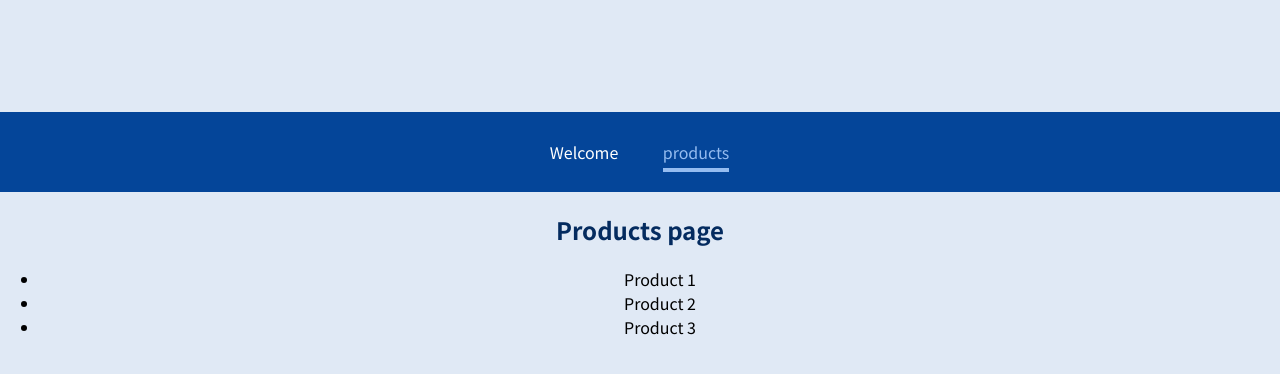
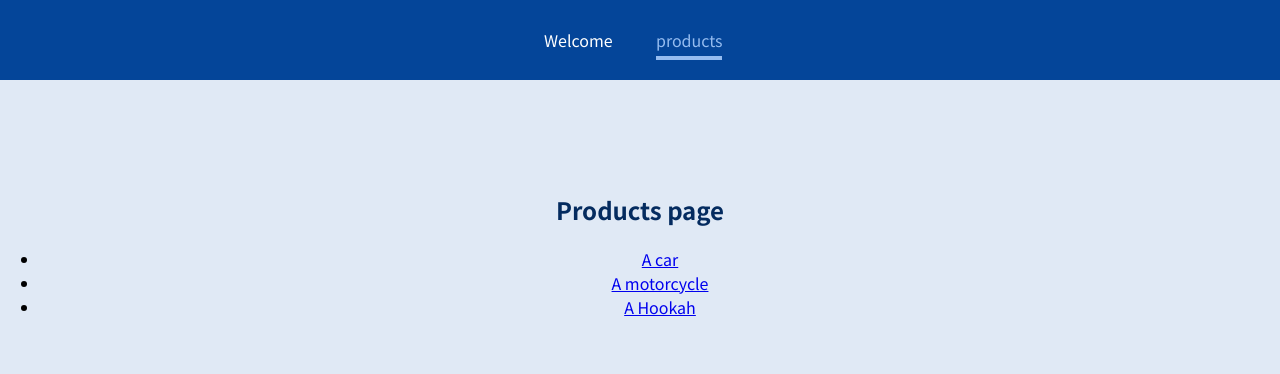
Before and after one commit to Trucker9/reactjs_sandbox, a JavaScript app in the folder 12th - react router/: page /products in a window 1280 px wide. Shown: the top 374 px of the page. Built offline with nearby package versions, Linux system fonts and the light colour scheme; the HTML template or start-up script is replaced by a standard one.

Commit message:
(20) dynamic routing controllers

```diff
--- a/12th - react router/src/App.js
+++ b/12th - react router/src/App.js
@@ -1,4 +1,4 @@
-import {Route} from 'react-router-dom';
+import {Route, Switch} from 'react-router-dom';
 import Welcome from './pages/Welcome';
 import Products from './pages/Products';
 import ProductDetails from './pages/ProductDetails';
@@ -6,20 +6,35 @@ import MainHeader from "./components/MainHeader";
 
 function App() {
     return (
+        /*       the path we defined below means that the app will render <Products/>  whenever a path
+                 STARTS with "/products". so the component will be rendered for "/products/:productId" as well
+
+               --- <Route path="/products">
+               ---     <Products/>
+               --- </Route>
+               --- <Route path="/products/:productId">
+               ---     <ProductDetails/>
+               --- </Route>
+
+               the <Switch> component will render only the first component that matches the path
+               the "exact" prop makes sure that the component is rendered only for the exact path
+                  */
         <div>
+            <MainHeader/>
             <main>
-                <MainHeader/>
-                <Route path="/welcome">
+
+                <Switch>
+
+                    <Route exact path="/welcome">
                         <Welcome/>
                     </Route>
-
                     <Route path="/products">
                         <Products/>
                     </Route>
-                {/* productId is the variable we are going to use in <ProductDetails> */}
-                <Route path="/product-details/:productId">
+                    <Route path="/products/:productId">
                         <ProductDetails/>
                     </Route>
+                </Switch>
             </main>
         </div>
     );
--- a/12th - react router/src/pages/Products.js
+++ b/12th - react router/src/pages/Products.js
@@ -1,18 +1,19 @@
+import {Link} from "react-router-dom";
+
 const Products = () => {
     return (
         <section>
             <h1>Products page</h1>
             <ul>
                 <li>
-                    Product 1
+                    <Link to="/products/p1"> A car </Link>
                 </li>
                 <li>
-                    Product 2
+                    <Link to="/products/p2"> A motorcycle </Link>
                 </li>
                 <li>
-                    Product 3
+                    <Link to="/products/p3"> A Hookah </Link>
                 </li>
-
             </ul>
         </section>
 
```
Lines whose indentation alone changed are shown as unchanged.
